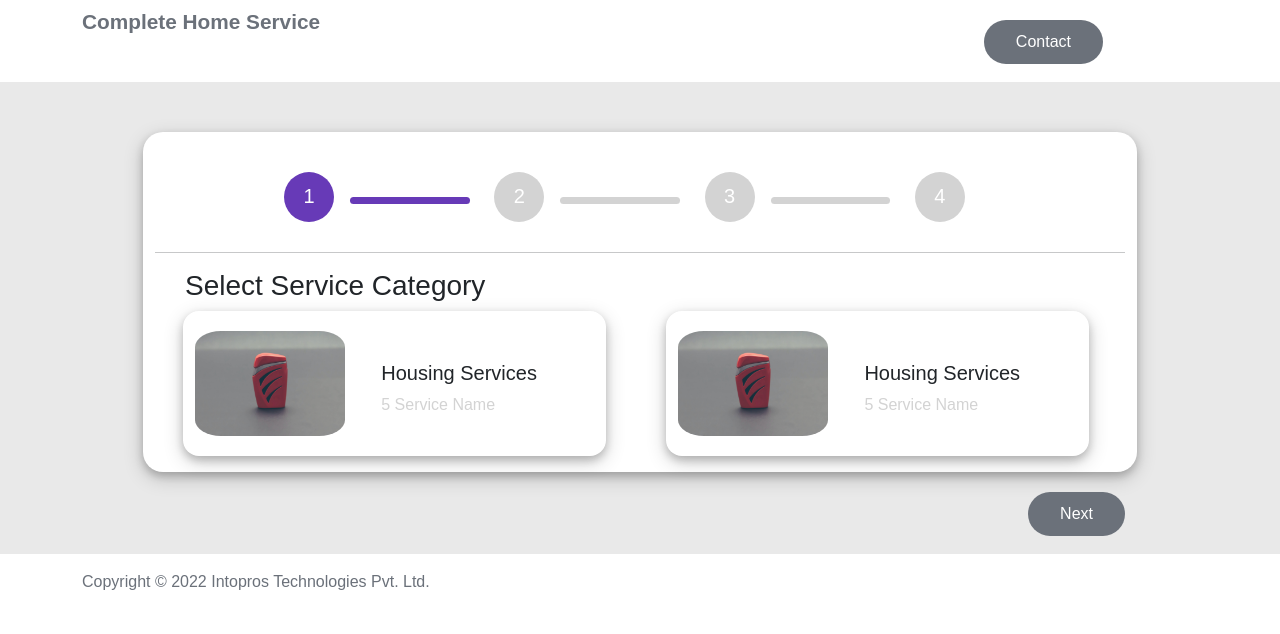
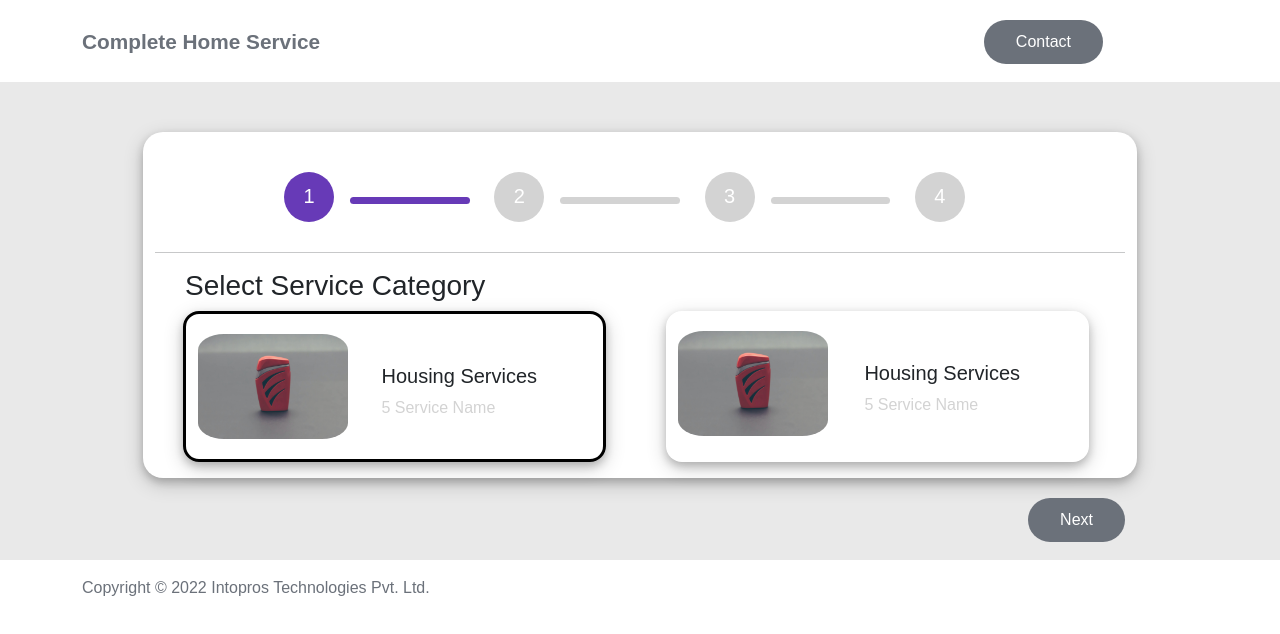
Before and after one commit to girishiva93/React-Day-2, a React (Create React App) app: page / in a window 1280 px wide. In both pictures the pointer is over the element 394 px from the left and 383 px from the top of the page. Shown: the top 634 px of the page. Built offline with nearby package versions, Linux system fonts and the light colour scheme.

Commit message:
Adding Hover Section while hovering the product

```diff
--- a/src/css/form.css
+++ b/src/css/form.css
@@ -224,6 +224,10 @@
   border: 3px solid black;
 }
 
+.col-6:hover{
+  border: 3px solid black;
+}
+
 .price {
   font-size: 1.5rem;
   font-weight: 600;
--- a/src/css/navbar.css
+++ b/src/css/navbar.css
@@ -28,7 +28,7 @@
   color: #6b717a;
   font-weight: 600;
   font-size: 1.3rem;
-  padding-top: 10px;
+  padding-top: 30px;
 }
 
 .col-4 {
```
